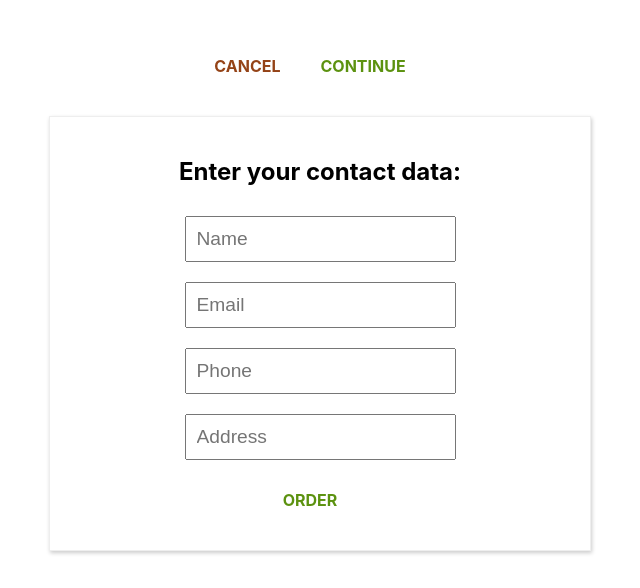
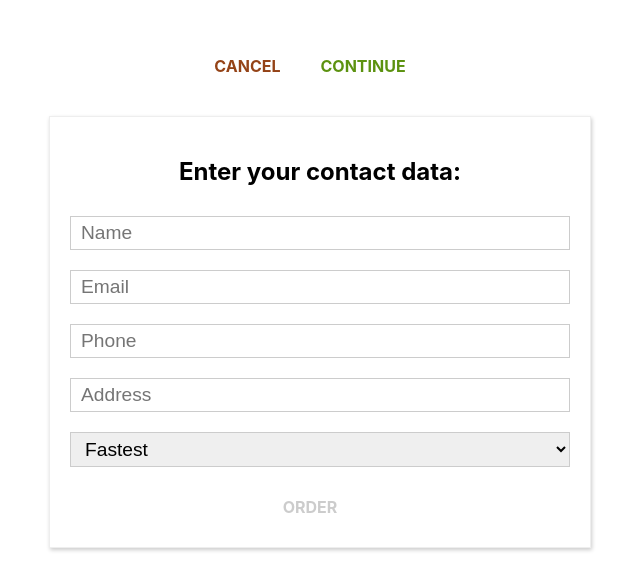
Before and after one commit to lazuxd/burger-builder, a React (Create React App) app: page /checkout/contact-info in a window 1280 px wide. Shown: the part 710-1298 px from the top of the page, without its empty margins (320-960 px from the left). Built offline with nearby package versions, Linux system fonts and the light colour scheme.

Commit message:
adding form validation

```diff
--- a/src/components/Orders/ContactInfo/ContactInfo.js
+++ /dev/null
@@ -1,19 +0,0 @@
-import React from 'react';
-
-import Button from '../../UI/Button/Button';
-import classes from './ContactInfo.module.css';
-
-const ContactInfo = props => {
-    return (
-        <div className={classes.ContactInfo}>
-            <h2>Enter your contact data:</h2>
-            <input type="text" placeholder="Name" />
-            <input type="text" placeholder="Email" />
-            <input type="text" placeholder="Phone" />
-            <input type="text" placeholder="Address" />
-            <Button type="Success" onClick={props.order}>ORDER</Button>
-        </div>
-    );
-};
-
-export default ContactInfo;
--- a/src/components/UI/Button/Button.js
+++ b/src/components/UI/Button/Button.js
@@ -4,7 +4,7 @@ import classes from './Button.module.css';
 
 const Button = props => (
     <button
-        className={[classes.Button, classes[props.type]].join(' ')}
+        className={[classes.Button, props.disabled ? classes.Disabled : null, classes[props.type]].join(' ')}
         onClick={props.onClick}
     >
         {props.children}
--- a/src/components/UI/Button/Button.module.css
+++ b/src/components/UI/Button/Button.module.css
@@ -22,3 +22,8 @@
 .Danger {
     color: #944317;
 }
+
+.Disabled {
+    color: #ccc;
+    cursor: not-allowed;
+}
--- /dev/null
+++ b/src/components/UI/Input/Input.js
@@ -0,0 +1,51 @@
+import React from 'react';
+import classes from './Input.module.css';
+
+const Input = props => {
+    let input = null;
+    let classArr = [classes.Input, props.valid ? null : classes.Invalid];
+
+    const inputProps = Object.keys(props).reduce((obj, val) => {
+        if (val === 'inputType')
+            return obj;
+        else if (props.inputType === 'select' && val === 'options')
+            return obj;
+        else if (val === 'valid')
+            return obj;
+        else {
+            obj[val] = props[val];
+            return obj;
+        }
+    }, {});
+
+    switch (props.inputType) {
+        case 'input':
+            input = <input className={classArr.join(' ')} {...inputProps}/>;
+            break;
+        case 'textarea':
+            input = <textarea className={classArr.join(' ')} {...inputProps}/>;
+            break;
+        case 'select':
+            input = (
+                <select className={classArr.join(' ')} {...inputProps}>
+                    {
+                        props.options.map(option => (
+                            <option key={option.value} value={option.value}>{option.displayValue}</option>
+                        ))
+                    }
+                </select>
+            );
+            break;
+        default:
+            input = <input />
+    }
+
+    return (
+        <div className={classes.InputContainer}>
+            <label></label>
+            {input}
+        </div>
+    );
+}
+
+export default Input;
--- /dev/null
+++ b/src/components/UI/Input/Input.module.css
@@ -0,0 +1,23 @@
+.InputContainer {
+    width: 100%;
+    margin: 10px;
+}
+
+.InputContainer:last-child {
+    margin-bottom: 30px;
+}
+
+
+.Input {
+    width: 100%;
+    box-sizing: border-box;
+    padding: 5px 10px;
+    font-size: 1.2em;
+    outline: none;
+    border: 1px solid #ccc;
+}
+
+.Invalid {
+    background-color: rgb(233, 133, 153);
+    border: 1px solid red;
+}
--- a/src/containers/Checkout/Checkout.js
+++ b/src/containers/Checkout/Checkout.js
@@ -3,7 +3,7 @@ import { Route, withRouter } from 'react-router-dom';
 import axios from '../../axios-orders';
 
 import CheckoutSummary from '../../components/Orders/CheckoutSummary/CheckoutSummary';
-import ContactInfo from '../../components/Orders/ContactInfo/ContactInfo';
+import ContactInfo from '../ContactInfo/ContactInfo';
 import classes from './Checkout.module.css';
 import Spinner from '../../components/UI/Spinner/Spinner';
 import withErrorHandling from '../../hoc/withErrorHandling/withErrorHandling';
@@ -32,14 +32,12 @@ class Checkout extends React.Component {
         }
         this.setState({ingredients, burgerPrice});
     }
-    makeOrder = () => {
+    makeOrder = (orderInfo) => {
         this.setState({sendingOrder: true});
         const order = {
-            name: "Chuck Norris",
-            address: "Behind you",
             ingredients: this.state.ingredients,
             totalPrice: this.state.burgerPrice,
-            deliveryMethod: "Back-in-Time Delivery"
+            orderInfo
         };
         axios.post('orders.json', order)
             .then(response => {
--- /dev/null
+++ b/src/containers/ContactInfo/ContactInfo.js
@@ -0,0 +1,151 @@
+import React from 'react';
+
+import Button from '../../components/UI/Button/Button';
+import classes from './ContactInfo.module.css';
+import Input from '../../components/UI/Input/Input';
+
+class ContactInfo extends React.Component {
+    state = {
+        orderForm: {
+            name: {
+                config: {
+                    inputType: 'input',
+                    type: 'text',
+                    placeholder: 'Name'
+                },
+                validation: {
+                    required: true,
+                    minLength: 3,
+                    maxLength: 20,
+                    regex: /[a-zA-Z ]+/g
+                },
+                valid: false,
+                changed: false,
+                value: ''
+            },
+            email: {
+                config: {
+                    inputType: 'input',
+                    type: 'email',
+                    placeholder: 'Email'
+                },
+                validation: {
+                    required: true,
+                    minLength: 3,
+                    maxLength: 20,
+                    regex: /[a-zA-Z0-9._]+@[a-zA-Z]+\.[a-zA-Z]+/
+                },
+                valid: false,
+                changed: false,
+                value: ''
+            },
+            phone: {
+                config: {
+                    inputType: 'input',
+                    type: 'text',
+                    placeholder: 'Phone'
+                },
+                validation: {
+                    required: true,
+                    minLength: 3,
+                    maxLength: 20,
+                    regex: /[0-9 -+]+/
+                },
+                valid: false,
+                changed: false,
+                value: ''
+            },
+            address: {
+                config: {
+                    inputType: 'input',
+                    type: 'text',
+                    placeholder: 'Address'
+                },
+                validation: {
+                    required: true,
+                    minLength: 3,
+                    maxLength: 20
+                },
+                valid: false,
+                changed: false,
+                value: ''
+            },
+            deliveryMethod: {
+                config: {
+                    inputType: 'select',
+                    options: [
+                        {value: 'fastest', displayValue: 'Fastest'},
+                        {value: 'cheapest', displayValue: 'Cheapest'}
+                    ]
+                },
+                validation: {
+                },
+                valid: true,
+                changed: false,
+                value: 'fastest'
+            }
+        }
+    }
+    checkValidity = (inputStr, conditions) => {
+        let valid = true;
+        if (conditions.required) {
+            valid &= inputStr.trim() !== '';
+        }
+        if (conditions.minLength) {
+            valid &= inputStr.length >= conditions.minLength;
+        }
+        if (conditions.maxLength) {
+            valid &= inputStr.length <= conditions.maxLength;
+        }
+        if (conditions.regex) {
+            valid &= conditions.regex.test(inputStr);
+        }
+
+        return valid;
+    }
+    inputChangeHandler = (event, inputElement) => {
+        const val = event.target.value;
+        this.setState(prevState => {
+            const orderForm = {...prevState.orderForm};
+            orderForm[inputElement].value = val;
+            orderForm[inputElement].changed = true;
+            orderForm[inputElement].valid = this.checkValidity(val, orderForm[inputElement].validation);
+            return {orderForm};
+        });
+    }
+    render() {
+        return (
+            <div className={classes.ContactInfo}>
+                <h2>Enter your contact data:</h2>
+                {
+                    Object.entries(this.state.orderForm).map(entrie => {
+                        return (
+                            <Input
+                                key={entrie[0]}
+                                inputType={entrie[1].config.inputType}
+                                type={entrie[1].config.type}
+                                placeholder={entrie[1].config.placeholder}
+                                options={entrie[1].config.options}
+                                value={entrie[1].value}
+                                valid={!entrie[1].changed || entrie[1].valid}
+                                onChange={event => this.inputChangeHandler(event, entrie[0])}
+                            />
+                        );
+                    })
+                }
+                <Button
+                    type="Success"
+                    onClick={this.props.order.bind(null, Object.entries(this.state.orderForm).reduce((res, val) => {
+                        res[val[0]] = val[1].value;
+                        return res;
+                    }, {}))}
+                    disabled={!Object.values(this.state.orderForm).reduce((validAll, {valid}) => (validAll & valid), true)}
+                >
+                    ORDER
+                </Button>
+            </div>
+        );
+    }
+}
+
+export default ContactInfo;
--- a/src/components/Orders/ContactInfo/ContactInfo.module.css
+++ b/src/containers/ContactInfo/ContactInfo.module.css
@@ -1,7 +1,8 @@
 .ContactInfo {
     display: flex;
-    padding: 20px;
+    padding: 20px 20px 10px 20px;
     margin: 20px auto;
+    margin-bottom: 40px;
     flex-direction: column;
     justify-content: flex-start;
     align-items: center;
@@ -9,11 +10,11 @@
     box-shadow: 1px 2px 4px #ccc;
 }
 
-.ContactInfo input {
+/* .ContactInfo input {
     padding: 10px;
     margin: 10px;
     font-size: 1.2em;
-}
+} */
 
 @media (min-width: 500px) {
     .ContactInfo {
```
